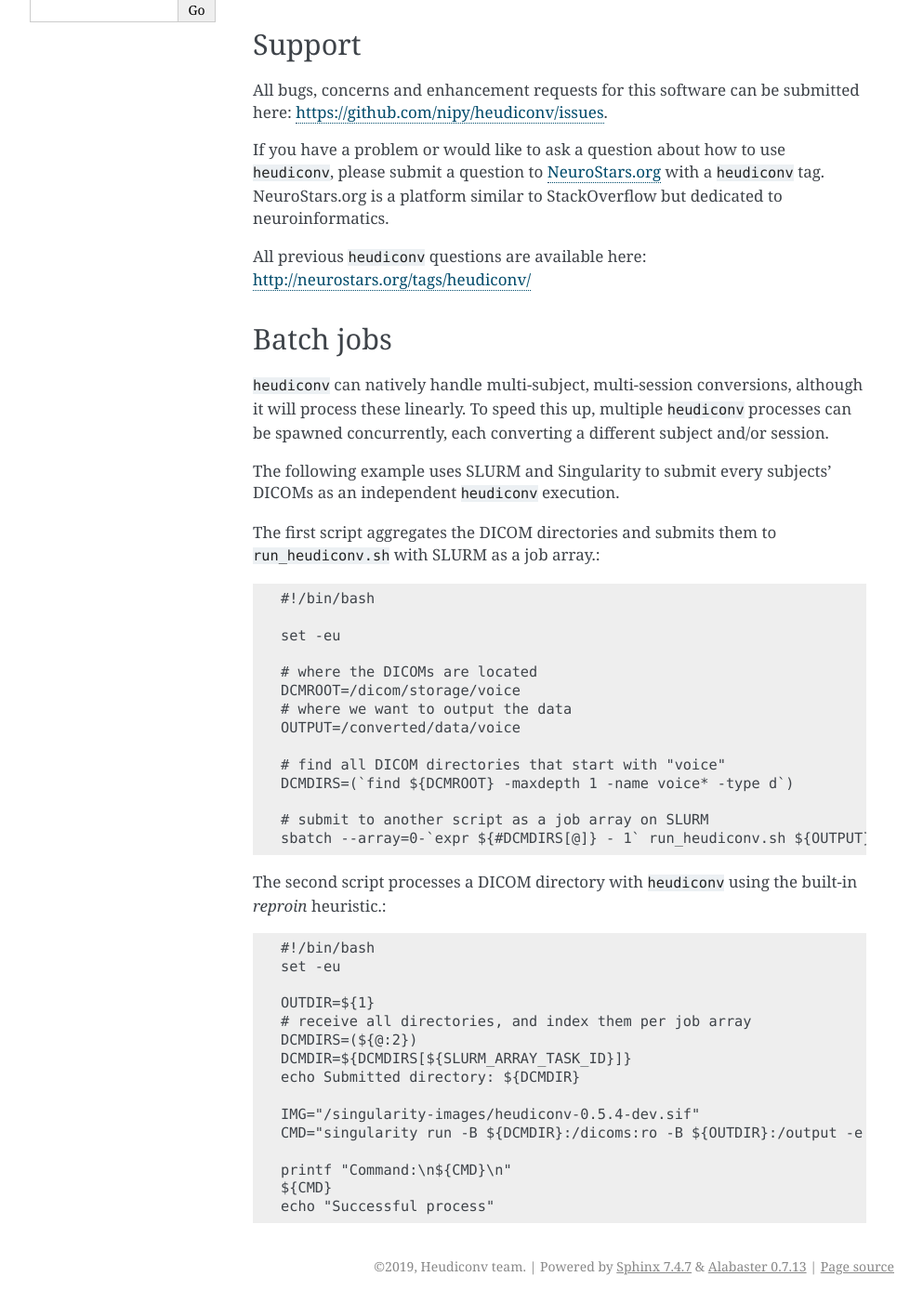
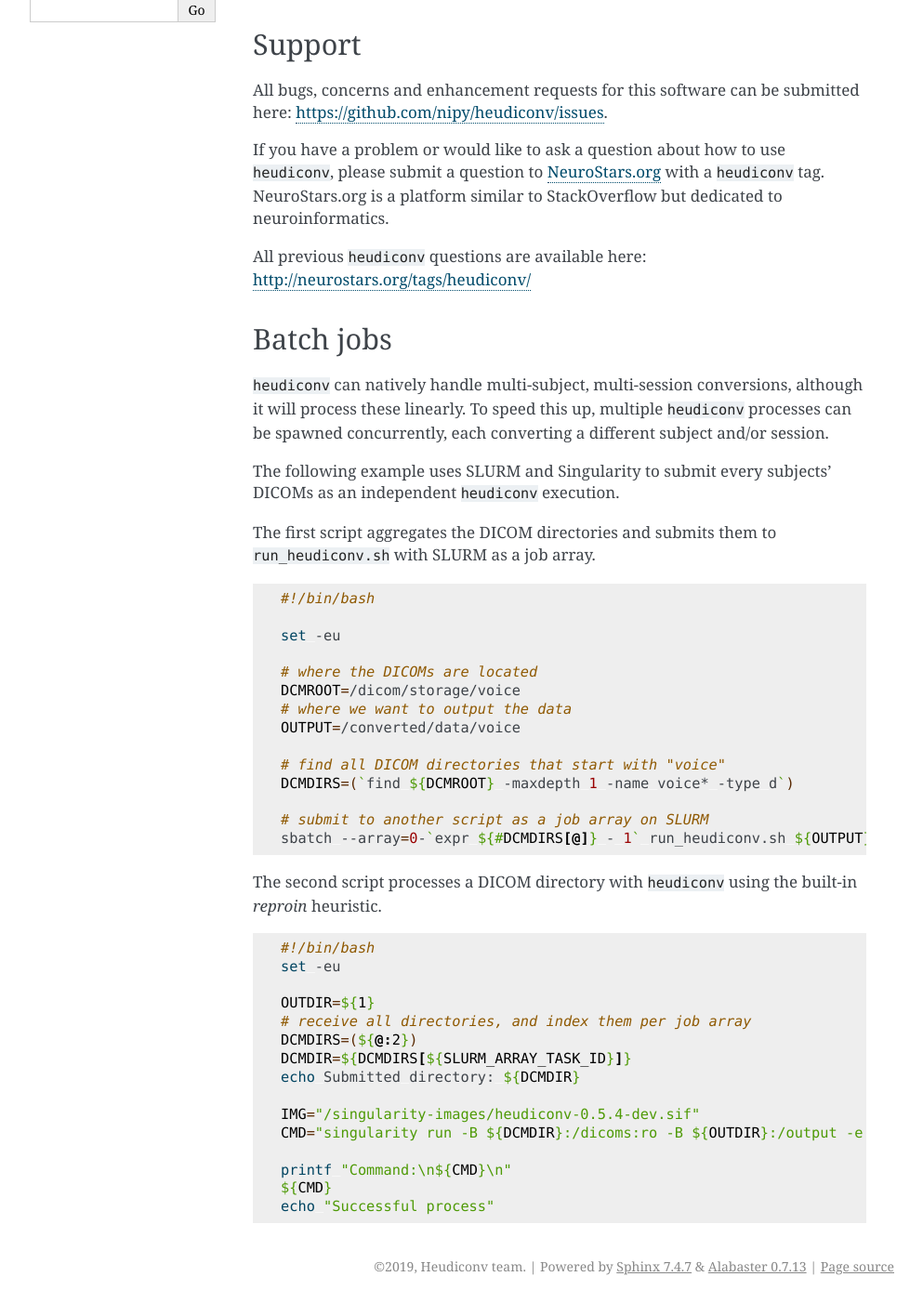
Before and after one commit to nipy/heudiconv, a Sphinx documentation site: the page built from docs/usage.rst, in a window 1280 px wide, cut to the strip 315-1717 px from the top of the page. Shown: the whole strip at 93% size, without its empty margins (148-1141 px from the left). Built offline with Sphinx 7.4.7, drawn with Linux system fonts in a browser that asks for light colours; pages that are not in the unit, such as notebooks, are missing from menus.

```diff
--- a/docs/api.rst
+++ b/docs/api.rst
@@ -10,4 +10,4 @@ API Reference
    api/dicoms
    api/parser
    api/queue
-   api/util
+   api/utils
--- a/docs/usage.rst
+++ b/docs/usage.rst
@@ -41,7 +41,9 @@ The following example uses SLURM and Singularity to submit every subjects'
 DICOMs as an independent ``heudiconv`` execution.
 
 The first script aggregates the DICOM directories and submits them to
-``run_heudiconv.sh`` with SLURM as a job array.::
+``run_heudiconv.sh`` with SLURM as a job array.
+
+.. code:: shell
 
     #!/bin/bash
 
@@ -60,7 +62,9 @@ The first script aggregates the DICOM directories and submits them to
 
 
 The second script processes a DICOM directory with ``heudiconv`` using the built-in
-`reproin` heuristic.::
+`reproin` heuristic.
+
+.. code:: shell
 
     #!/bin/bash
     set -eu
```
